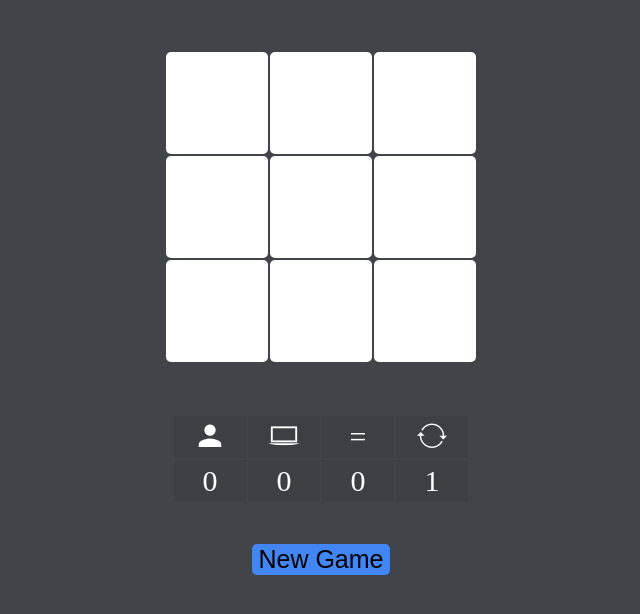
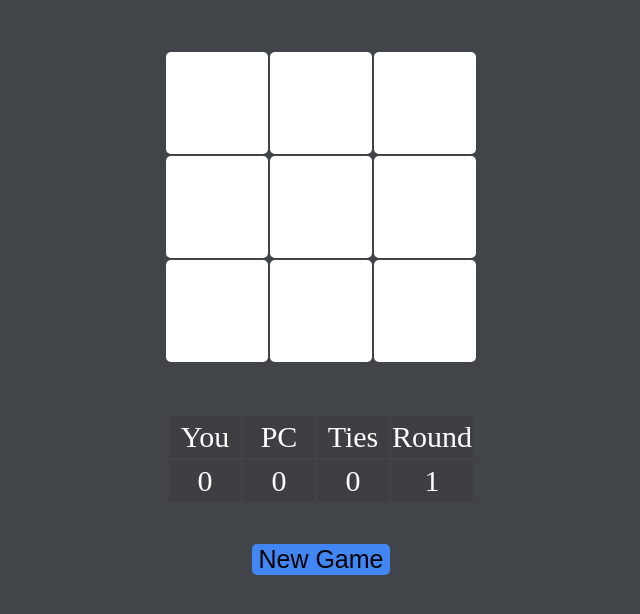
Before and after one commit to j-schuster/TicTacToe, a plain HTML site: page index.html in a window 1280 px wide. Shown: the whole page, without its empty margins (319-959 px from the left). Drawn offline with nearby package versions, Linux system fonts and the light colour scheme.

Commit message:
Removed Icons

```diff
--- a/index.html
+++ b/index.html
@@ -33,10 +33,10 @@
 		<div class="scores">
 			<table>
 				<tr>
-				<td class="ion-android-person controls"></li>
-				<td class="ion-laptop controls"></li>
-				<td class="controls">=</li>
-				<td class="ion-ios-loop-strong controls"></li>
+				<td class="controls">You</li>
+				<td class="controls">PC</li>
+				<td class="controls">Ties</li>
+				<td class="controls">Round</li>
 				</tr>
 				<tr>
 				<td class="score-hu controls"></td>
```
